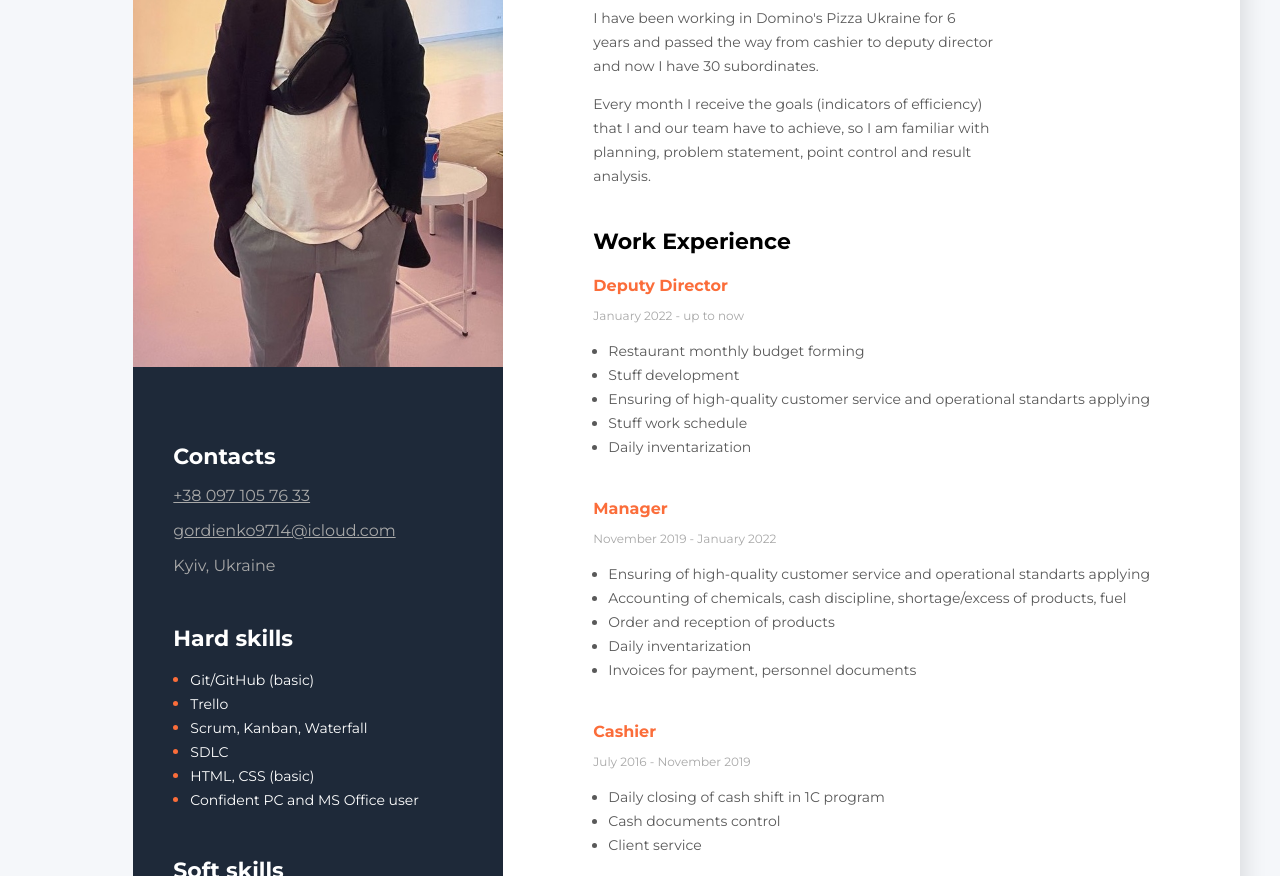
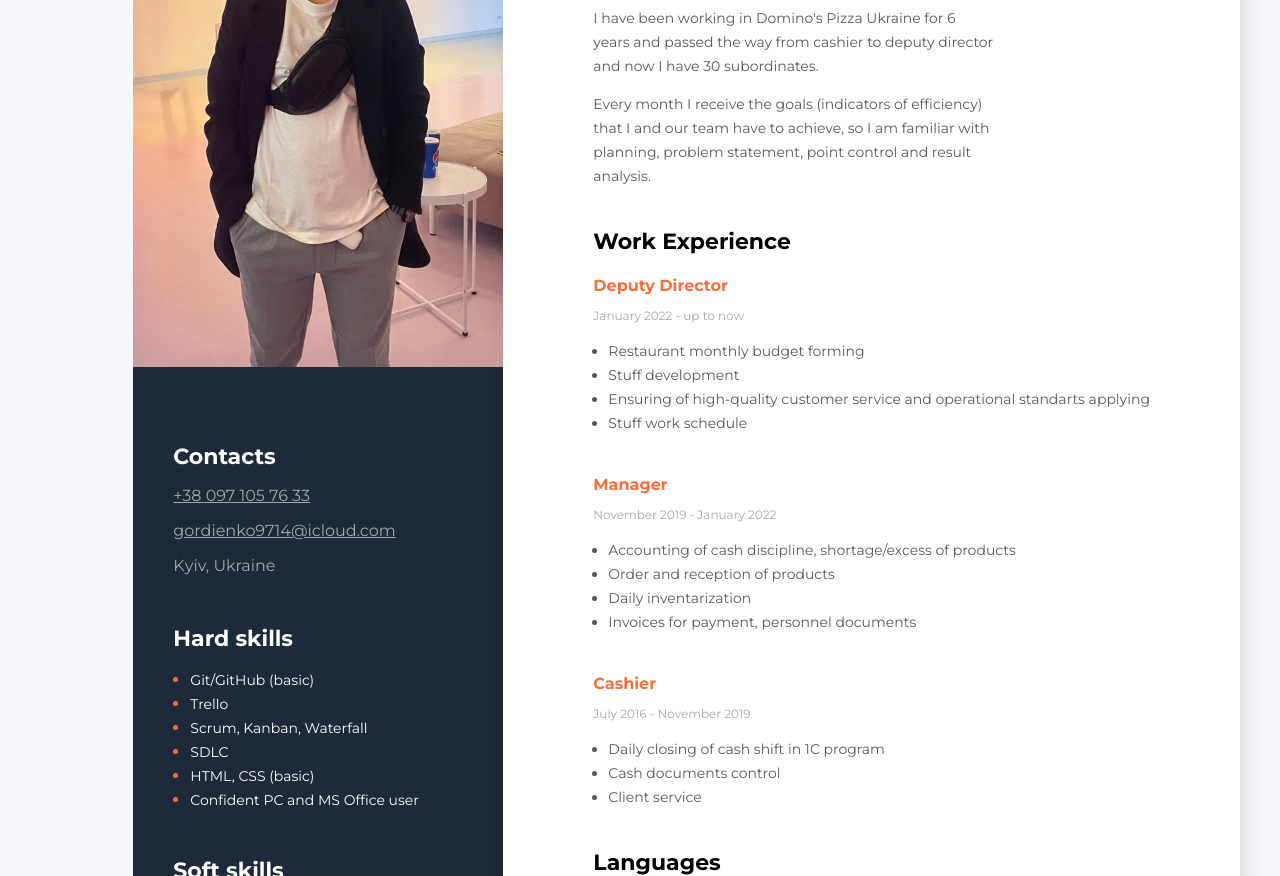
Before and after one commit to walent1n/Resume, a plain HTML site: page CV/index.html in a window 1280 px wide. Shown: the part 224-1100 px from the top of the page. Drawn offline with Linux system fonts and the light colour scheme.

Commit message:
Update
Update

```diff
--- a/CV/index.html
+++ b/CV/index.html
@@ -36,14 +36,12 @@
                     <li class="work-list--item">Stuff development</li>
                     <li class="work-list--item">Ensuring of high-quality customer service and operational standarts applying </li>
                     <li class="work-list--item">Stuff work schedule</li>
-                    <li class="work-list--item">Daily inventarization</li>
                 </ul></div>
             <!--Company 2-->
             <div><h4 class="work-position"> <span class="organization">Manager </span></h4>
                 <p class="period">November 2019 - January 2022</p>
                 <ul class="work-list">
-                    <li class="work-list--item">Ensuring of high-quality customer service and operational standarts applying</li>
-                    <li class="work-list--item">Accounting of chemicals, cash discipline, shortage/excess of products, fuel</li>
+                    <li class="work-list--item">Accounting of cash discipline, shortage/excess of products</li>
                     <li class="work-list--item">Order and reception of products</li>
                     <li class="work-list--item">Daily inventarization</li>
                     <li class="work-list--item">Invoices for payment, personnel documents</li>
```
